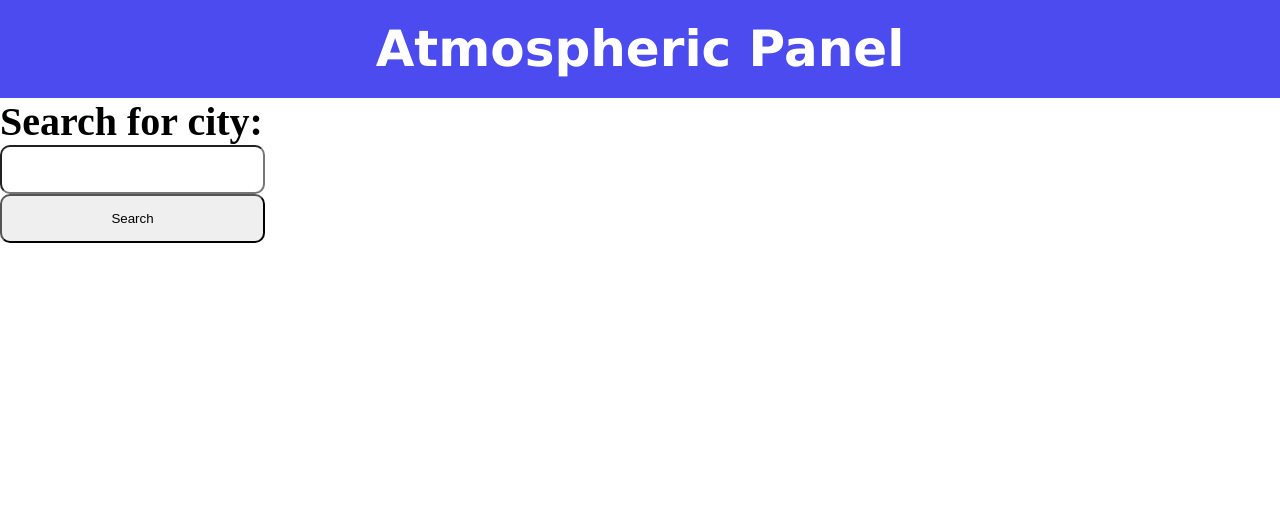
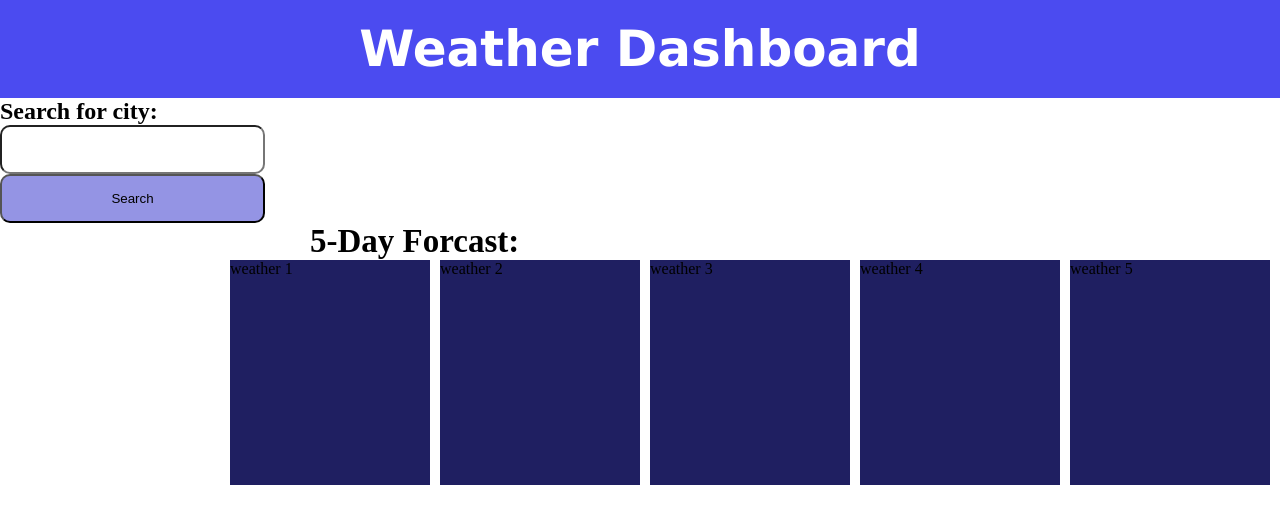
Before and after one commit to Ajhrabowski/atmospheric-panel, a plain HTML site: page index.html in a window 1280 px wide. Drawn offline with Linux system fonts and the light colour scheme; no server answers.

Commit message:
Added API link,Event listener click funtion,Var for API Key, fetch api funtion, 5-day forcast text and flexbox container

```diff
--- a/assets/css/style.css
+++ b/assets/css/style.css
@@ -20,12 +20,8 @@ h1 {
 
 }
 
-h2{
-    font-size: 40px;
 
-}
-
-#search{
+#searchBar{
 
     padding:15px;
     width: 265px;
@@ -38,6 +34,60 @@ h2{
     padding:15px;
     width: 265px;
     border-radius: 10px;
+    background-color: rgb(148, 148, 228);
 
 
 }
+
+
+h3{
+    font-size: 33px;
+    margin-left: 310px;
+
+}
+
+.container {
+    display: flex;
+    justify-content: flex-end;
+    gap: 10px;
+    margin-right: 10px;
+
+}
+.weather1 {
+
+    background-color: rgb(31, 31, 97);
+    height: 225px;
+    width: 200px;
+
+}
+.weather2 {
+
+    background-color: rgb(31, 31, 97);
+    height: 225px;
+    width: 200px;
+
+}
+
+.weather3 {
+
+    background-color: rgb(31, 31, 97);
+    height: 225px;
+    width: 200px;
+
+}
+
+.weather4 {
+
+    background-color: rgb(31, 31, 97);
+    height: 225px;
+    width: 200px;
+
+}
+.weather5 {
+
+    background-color: rgb(31, 31, 97);
+    height: 225px;
+    width: 200px;
+
+
+}
--- a/assets/js/script.js
+++ b/assets/js/script.js
@@ -1,5 +1,21 @@
 var APIKey = "729fc5cf58d6f14307e8d05b5359b614";
 
-var queryURL = "http://api.openweathermap.org/data/2.5/weather?q=" +
+const API_KEY = "729fc5cf58d6f14307e8d05b5359b614";
 
-fetch(queryURL)
+//add click handler on search button and var to keep track of input box
+var APIURL = "https://api.openweathermap.org/data/2.5/weather?q=Detroit&appid=729fc5cf58d6f14307e8d05b5359b614"
+var search = document.getElementById("searchbtn");
+
+
+
+
+search.addEventListener("click", function () {
+    //console.log("hi")
+    fetch(APIURL)
+        .then(response => response.json())
+        .then(data => {
+            console.log(data)
+            var weather = data.weather[0]
+        });
+
+})
--- a/index.html
+++ b/index.html
@@ -1,20 +1,23 @@
 <!DOCTYPE html>
 <html lang="en">
+
 <head>
     <meta charset="UTF-8">
     <meta name="viewport" content="width=device-width, initial-scale=1.0">
     <link rel="stylesheet" href="./assets/css/style.css" />
     <title>Atmospheric Panel</title>
+
 </head>
+
 <body>
 
     <div class="header">
-        <h1>Atmospheric Panel</h1>
+        <h1>Weather Dashboard</h1>
     </div>
 
     <div class="search-city">
         <h2>Search for city:</h2>
-        <input type="search" id="search">
+        <input type="searchBar" id="searchBar">
 
     </div>
 
@@ -27,6 +30,31 @@
 
 
 
+       <div><h3>5-Day Forcast:</h3></div>
+
+       <div class="container">
+        <div class="weather1">weather 1</div>
+        <div class="weather2">weather 2</div>
+        <div class="weather3">weather 3</div>
+        <div class="weather4">weather 4</div>
+        <div class="weather5">weather 5</div>
+    </div>
+
+
+
+
+
+
+
+
+
+
+
+
+
+
+
     <script src="./assets/js/script.js"></script>
 </body>
+
 </html>
```
